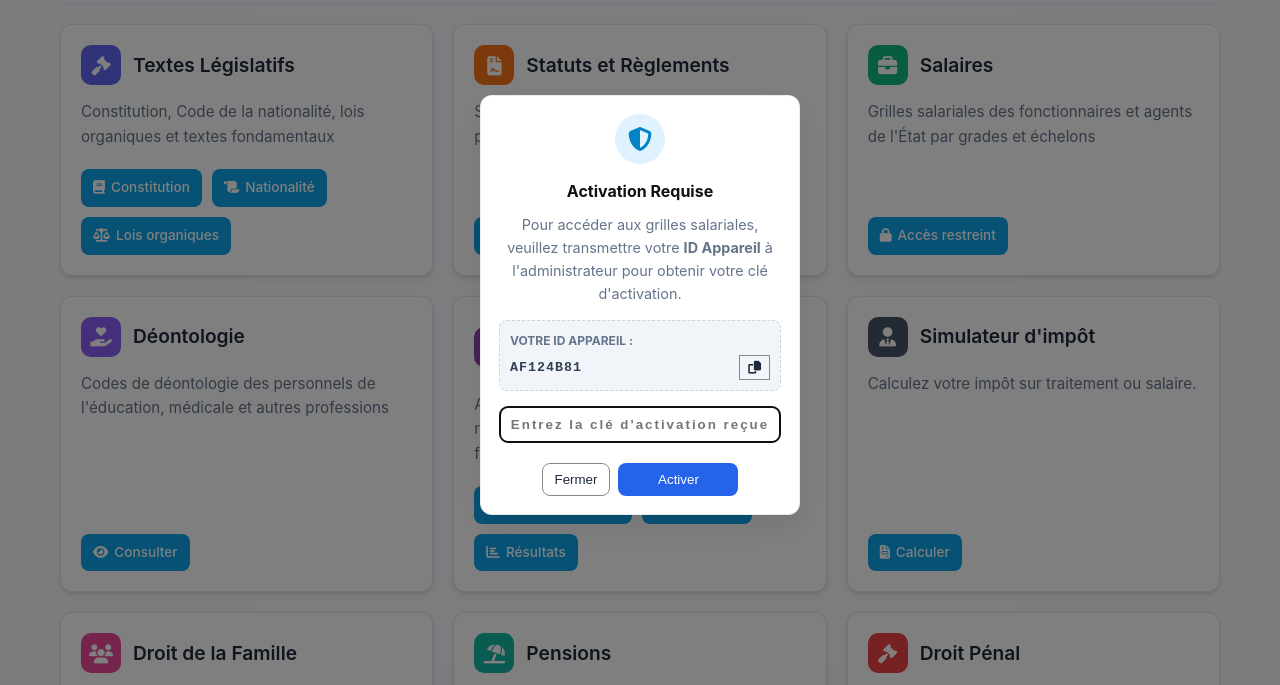
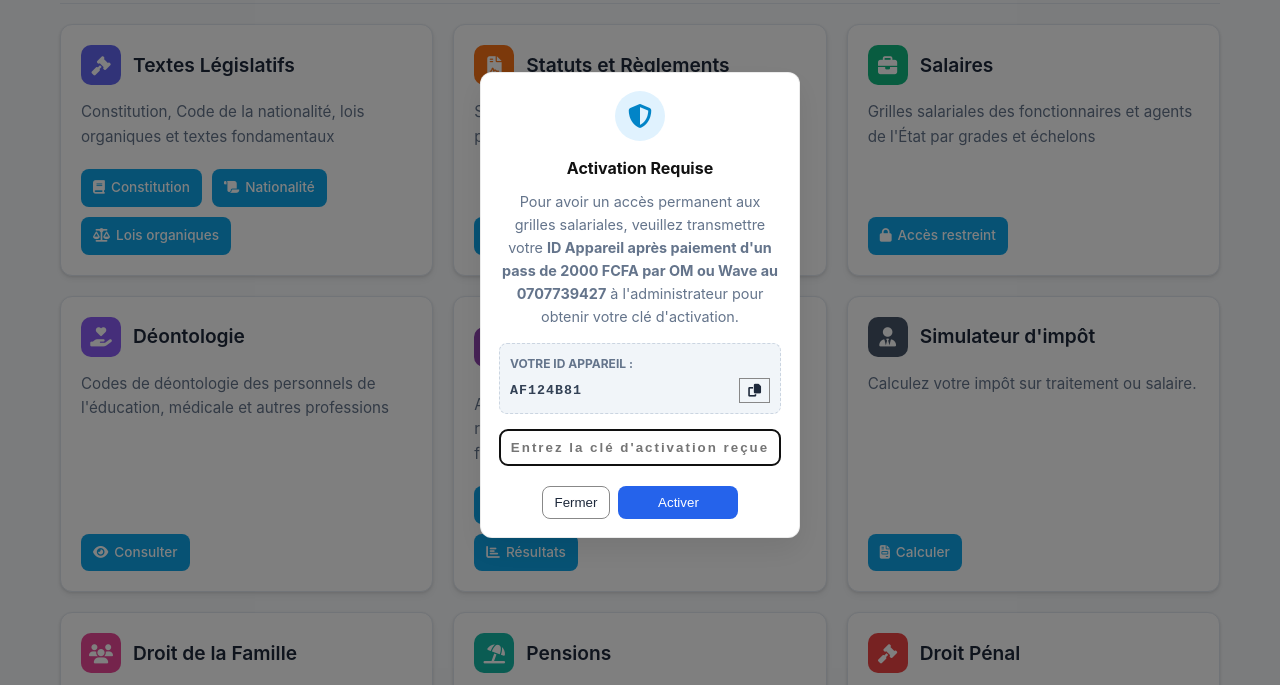
Before and after one commit to Ahel225/mabiblioci, a plain HTML site: page mabiblio/index.html in a window 1280 px wide. Both pictures are taken after a click on the link "Accès restreint". Shown: the part 95-780 px from the top of the page. Drawn offline with Linux system fonts and the light colour scheme.

Commit message:
Update index.html

```diff
--- a/mabiblio/index.html
+++ b/mabiblio/index.html
@@ -1206,7 +1206,7 @@
       <h4 id="salModalTitle" style="text-align:center;">Activation Requise</h4>
 
       <p style="font-size:0.9rem; color:var(--text-muted); margin-bottom:15px; text-align:center;">
-        Pour accéder aux grilles salariales, veuillez transmettre votre <strong>ID Appareil</strong> à l'administrateur pour obtenir votre clé d'activation.
+        Pour avoir un accès permanent aux grilles salariales, veuillez transmettre votre <strong>ID Appareil après paiement d'un pass de 2000 FCFA par OM ou Wave au 0707739427</strong> à l'administrateur pour obtenir votre clé d'activation.
       </p>
 
       <div style="background:#f1f5f9; padding:10px; border-radius:8px; margin-bottom:15px; border:1px dashed #cbd5e1;">
```
